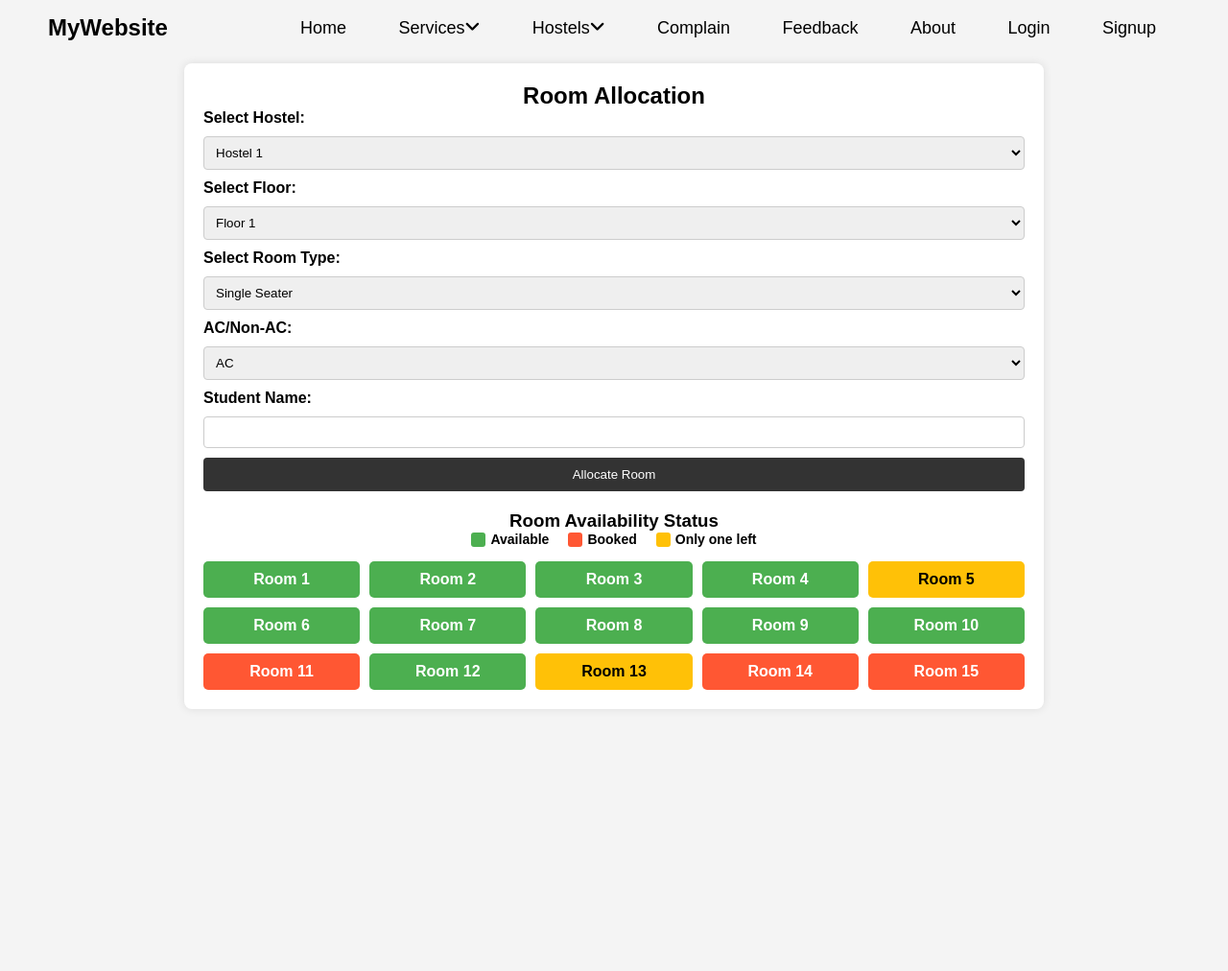
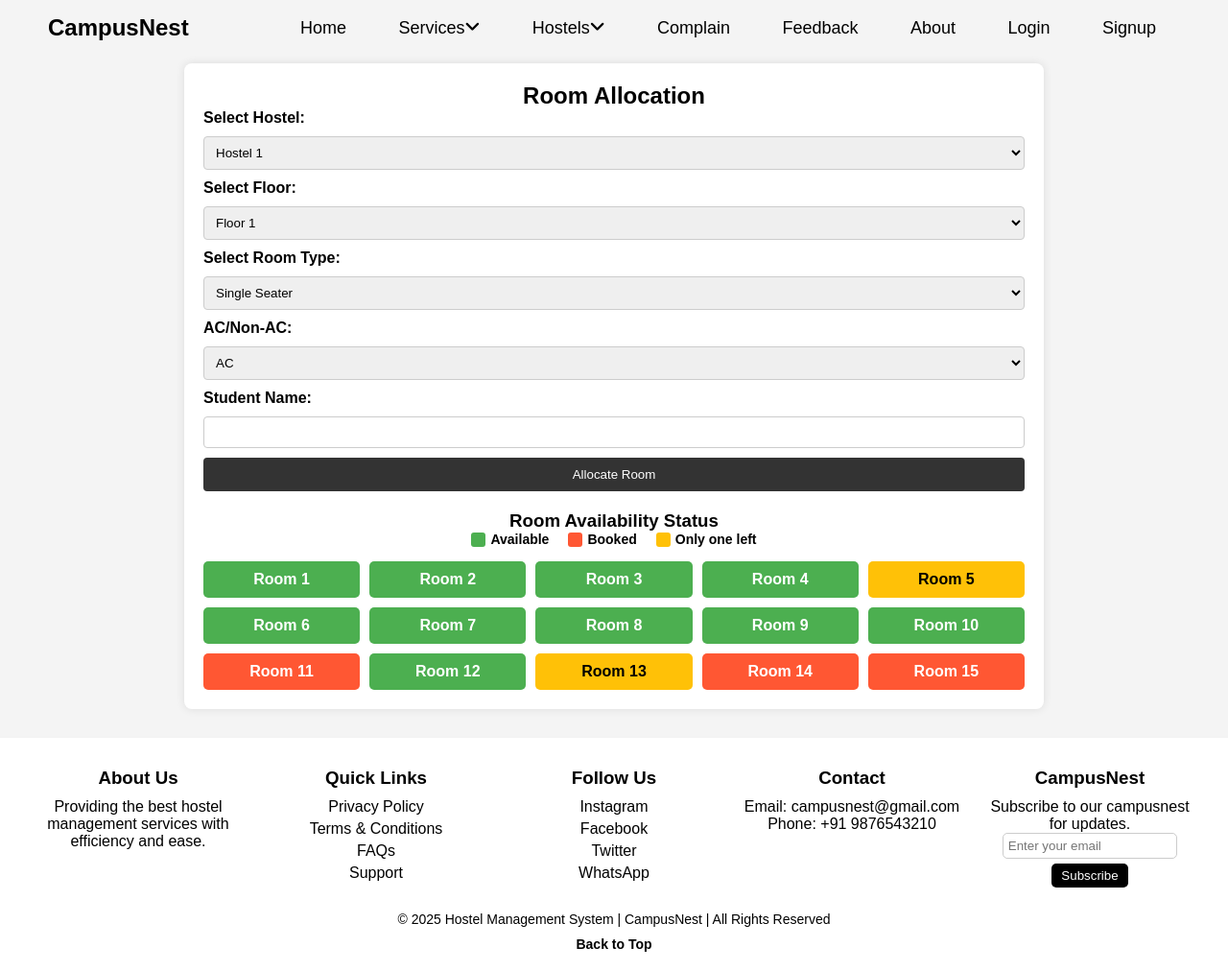
Before and after one commit to gyanansh2005/HMS, a Flask app: page /room_allocation in a window 1280 px wide. Shown: the whole page at 96% size. Before the commit the page ends 719 px from the top, so only its background shows below. Run offline with Flask 3, Linux system fonts and the light colour scheme.

Commit message:
footer and linkings

```diff
--- a/app.py
+++ b/app.py
@@ -45,6 +45,10 @@ def home():
 @app.route('/room_allocation')
 def room_allocation():
     return render_template('room_allocation.html')
+
+@app.route('/terms_and_conditions')
+def terms_and_conditions():
+    return render_template('terms_and_conditions.html')
 
 @app.route('/login', methods=['GET', 'POST'])
 def login():
--- a/templates/base.html
+++ b/templates/base.html
@@ -91,13 +91,84 @@
             backdrop-filter: blur(10px);
             border-bottom: 1px solid rgba(255, 255, 255, 0.3);
         }
+
+
+        .footer {
+        background: rgba(255, 255, 255, 0.15);
+        background-color: #fff;
+        backdrop-filter: blur(15px);
+        box-shadow: 0 4px 6px rgba(0, 0, 0, 0.1);
+        padding: 20px;
+        color: black;
+        text-align: center;
+        position: relative;
+        bottom: 0;
+        width: 100%;
+        max-width: 100vw;
+        overflow-x: hidden;
+        border-top: 1px solid rgba(255, 255, 255, 0.3);
+    }
+
+    .footer-container {
+        display: flex;
+        justify-content: space-between;
+        flex-wrap: wrap;
+        max-width: 100vw;
+    }
+
+    .footer-section {
+        flex: 1;
+        padding: 10px;
+        min-width: 150px;
+    }
+
+    .footer-section h3 {
+        margin-bottom: 10px;
+    }
+
+    .footer-section ul {
+        list-style: none;
+        padding: 0;
+    }
+
+    .footer-section ul li {
+        margin: 5px 0;
+    }
+
+    .footer-section ul li a {
+        text-decoration: none;
+        color: black;
+        transition: 0.3s;
+    }
+
+    .footer-section ul li a:hover {
+        color: darkgray;
+    }
+
+    .footer-bottom {
+        margin-top: 15px;
+        font-size: 14px;
+    }
+
+    .back-to-top {
+        display: inline-block;
+        margin-top: 10px;
+        text-decoration: none;
+        color: black;
+        font-weight: bold;
+        transition: 0.3s;
+    }
+
+    .back-to-top:hover {
+        color: darkgray;
+    }
     </style>
 </head>
 <body>
 
     <!-- Navbar -->
     <div class="navbar" id="navbar">
-        <div class="logo">MyWebsite</div>
+        <div class="logo">CampusNest</div>
         <div>
             <a href="{{url_for('home')}}">Home</a>
 
@@ -114,10 +185,10 @@
             <div class="dropdown">
                 <a href="#">Hostels<i class="fa-solid fa-angle-down"></i></a>
                 <div class="dropdown-content">
-                    <a href="#">Hostel</a>
-                    <a href="#">Hoste2</a>
-                    <a href="#">Hoste3</a>
-                    <a href="#">House4</a>
+                    <a href="#">Campus 1</a>
+                    <a href="#">Campus 2</a>
+                    <a href="#">Campus 3</a>
+                    <a href="#">Campus 4</a>
                 </div>
             </div>
 
@@ -148,5 +219,48 @@
     {%block content%}
     {%endblock%}
 
+    <footer class="footer">
+        <div class="footer-container">
+            <div class="footer-section">
+                <h3>About Us</h3>
+                <p>Providing the best hostel management services with efficiency and ease.</p>
+            </div>
+            <div class="footer-section">
+                <h3>Quick Links</h3>
+                <ul>
+                    <li><a href="#">Privacy Policy</a></li>
+                    <li><a href="{{url_for('terms_and_conditions')}}">Terms & Conditions</a></li>
+                    <li><a href="#">FAQs</a></li>
+                    <li><a href="#">Support</a></li>
+                </ul>
+            </div>
+            <div class="footer-section">
+                <h3>Follow Us</h3>
+                <ul>
+                    <li><a href="#">Instagram</a></li>
+                    <li><a href="#">Facebook</a></li>
+                    <li><a href="#">Twitter</a></li>
+                    <li><a href="#">WhatsApp</a></li>
+                </ul>
+            </div>
+            <div class="footer-section">
+                <h3>Contact</h3>
+                <p>Email: campusnest@gmail.com</p>
+                <p>Phone: +91 9876543210</p>
+            </div>
+            <div class="footer-section">
+                <h3>CampusNest</h3>
+                <p>Subscribe to our campusnest for updates.</p>
+                <input type="email" placeholder="Enter your email" style="padding: 5px; width: 80%; border-radius: 5px; border: 1px solid #ccc;">
+                <button style="padding: 5px 10px; margin-top: 5px; border: none; background: black; color: white; border-radius: 5px; cursor: pointer;">Subscribe</button>
+            </div>
+        </div>
+        <div class="footer-bottom">
+            <p>&copy; 2025 Hostel Management System | CampusNest | All Rights Reserved</p>
+            <p><a href="#top" class="back-to-top">Back to Top</a></p>
+        </div>
+    </footer>
+
+
 </body>
 </html>
--- a/templates/index.html
+++ b/templates/index.html
@@ -179,9 +179,9 @@
     {%block content%}
     <div class="container">
         <div class="text-section">
-            <h1>Online Hostel Management System Built on Salesforce</h1>
+            <h1>Online Hostel Management System Built by CampusNest</h1>
             <p>
-                Simplify your hostel operations with a management system built on Salesforce.
+                Simplify your hostel operations with a management system built on CampusNest.
                 Solve data integration challenges, ensure strong security, and support
                 scalability to grow with your business.
             </p>
--- a/templates/Terms&Conditions.html
+++ b/templates/terms_and_conditions.html
@@ -50,6 +50,7 @@
 <body>
     {%extends "base.html"%}
     {%block content%}
+    <br><br><br><br><br>
     <div id="Container">
         <h1>Terms and Conditions<sup>&copy;</sup>
         </h1><br>
@@ -320,7 +321,7 @@
 
 
 
-    </div>
+    </div><br><br><br>
     {%endblock%}
 </body>
 
```
